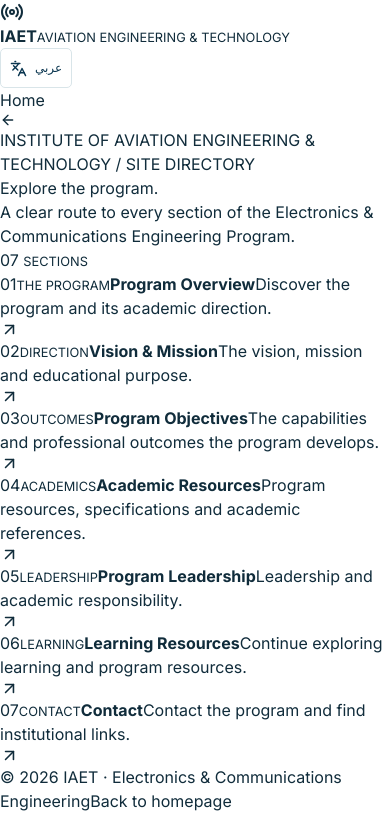
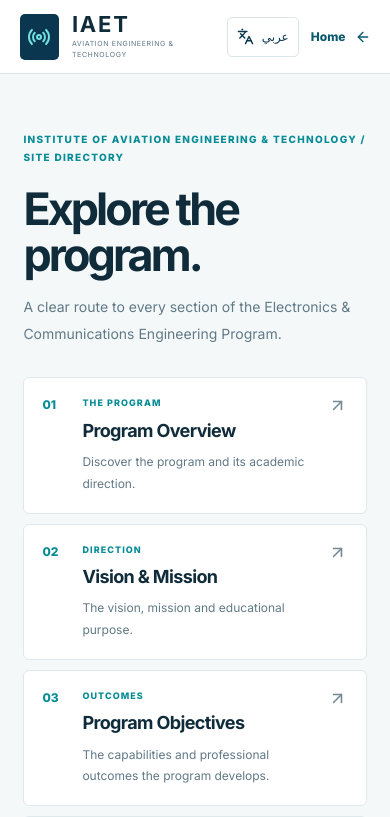
Before and after one commit to Abdo1629/iaet-comm, a Next.js app: page /navigation in a window 390 px wide. Shown: the top 817 px of the page. Built offline with nearby package versions, Linux system fonts and the light colour scheme.

Commit message:
design: style navigation directory and branded 404 page responsively

```diff
--- a/app/globals.css
+++ b/app/globals.css
@@ -838,3 +838,184 @@ html[dir="rtl"] .desktop-nav > a:not(.nav-contact):hover { transform: none; }
 @media (prefers-reduced-motion: reduce) {
   .resource-panel:hover, .button-light:hover { transform: none; }
 }
+
+
+/* Dedicated site directory and branded not-found route */
+.nav-map-link {
+  padding: 9px 12px;
+  border: 1px solid #d8e5e9;
+  border-radius: 4px;
+  color: #0b596d;
+  font-size: 11px;
+  font-weight: 800;
+  white-space: nowrap;
+}
+.nav-map-link:hover { background: #eef8f8; border-color: #9bcdd1; }
+.navigation-page, .not-found-page {
+  min-height: 100svh;
+  background: #f4f8f9;
+  color: #102c3b;
+  display: flex;
+  flex-direction: column;
+}
+.navigation-header, .not-found-header {
+  min-height: 88px;
+  padding: 18px clamp(1.25rem, 6vw, 7rem);
+  display: flex;
+  align-items: center;
+  justify-content: space-between;
+  gap: 22px;
+  background: #fff;
+  border-bottom: 1px solid #d9e5e9;
+}
+.navigation-brand {
+  display: inline-flex;
+  align-items: center;
+  gap: 13px;
+  min-width: 0;
+}
+.navigation-brand-icon {
+  width: 46px;
+  height: 46px;
+  display: grid;
+  place-items: center;
+  background: #0a3650;
+  color: #72e0dc;
+  border-radius: 5px;
+}
+.navigation-brand > span:last-child { display: flex; flex-direction: column; gap: 4px; }
+.navigation-brand strong { font-size: 22px; line-height: 1; letter-spacing: .08em; }
+.navigation-brand small { font-size: 8px; letter-spacing: .09em; color: #617987; }
+.navigation-header-actions { display: flex; align-items: center; gap: 22px; }
+.navigation-home-link {
+  display: inline-flex;
+  align-items: center;
+  gap: 9px;
+  color: #0b596d;
+  font-size: 12px;
+  font-weight: 800;
+}
+.navigation-hero {
+  width: min(1440px, 100%);
+  margin: 0 auto;
+  padding: clamp(4rem, 8vw, 7rem) clamp(1.25rem, 7vw, 7rem) 3rem;
+  display: flex;
+  align-items: end;
+  justify-content: space-between;
+  gap: 30px;
+}
+.navigation-eyebrow {
+  color: #078c96;
+  font-size: 10px;
+  font-weight: 800;
+  letter-spacing: .13em;
+  line-height: 1.8;
+}
+.navigation-hero h1, .not-found-content h1 {
+  margin: 20px 0 16px;
+  font-size: clamp(3rem, 6.2vw, 6rem);
+  line-height: 1.03;
+  letter-spacing: -.065em;
+  font-weight: 700;
+  text-wrap: balance;
+}
+.navigation-intro { max-width: 590px; color: #617987; font-size: 14px; line-height: 1.9; }
+.navigation-count { display: flex; flex-direction: column; color: #0b435d; font-size: clamp(2.8rem, 5vw, 4.8rem); line-height: 1; font-weight: 700; letter-spacing: -.06em; }
+.navigation-count small { margin-top: 12px; font-size: 9px; letter-spacing: .14em; color: #708894; }
+.navigation-directory {
+  width: min(1440px, 100%);
+  margin: 0 auto;
+  padding: 0 clamp(1.25rem, 7vw, 7rem) clamp(4rem, 8vw, 7rem);
+  display: grid;
+  grid-template-columns: repeat(2, minmax(0, 1fr));
+  gap: 14px;
+}
+.navigation-card {
+  min-height: 145px;
+  padding: 23px;
+  display: grid;
+  grid-template-columns: 38px minmax(0, 1fr) 24px;
+  align-items: start;
+  gap: 17px;
+  background: #fff;
+  border: 1px solid #dfe9ec;
+  border-radius: 6px;
+  transition: transform .22s ease, border-color .22s ease, box-shadow .22s ease;
+}
+.navigation-card:hover { transform: translateY(-3px); border-color: #9bcdd1; box-shadow: 0 14px 35px #0b27370d; }
+.navigation-card-number { color: #078c96; font-size: 12px; font-weight: 800; }
+.navigation-card-copy { display: flex; flex-direction: column; align-items: start; gap: 9px; }
+.navigation-card-copy small { color: #078c96; font-size: 9px; font-weight: 800; letter-spacing: .12em; }
+.navigation-card-copy strong { font-size: 20px; line-height: 1.3; letter-spacing: -.035em; }
+.navigation-card-copy > span { color: #617987; font-size: 12px; line-height: 1.8; }
+.navigation-card-arrow { color: #718995; transition: transform .2s ease; }
+.navigation-card:hover .navigation-card-arrow { transform: translate(2px, -2px); color: #078c96; }
+.navigation-footer {
+  margin-top: auto;
+  padding: 23px clamp(1.25rem, 7vw, 7rem);
+  display: flex;
+  justify-content: space-between;
+  align-items: center;
+  gap: 16px;
+  background: #071f31;
+  color: #c3d5dc;
+  font-size: 10px;
+  line-height: 1.8;
+}
+.navigation-footer a { color: #72e0dc; font-weight: 700; }
+html[dir="rtl"] .navigation-hero h1, html[dir="rtl"] .not-found-content h1 { letter-spacing: -.025em; line-height: 1.45; }
+html[dir="rtl"] .navigation-card-arrow { transform: scaleX(-1); }
+html[dir="rtl"] .navigation-card:hover .navigation-card-arrow { transform: scaleX(-1) translate(2px, -2px); }
+.not-found-content {
+  position: relative;
+  isolation: isolate;
+  overflow: hidden;
+  flex: 1;
+  min-height: 600px;
+  display: flex;
+  align-items: center;
+  padding: clamp(4rem, 9vw, 8rem) clamp(1.25rem, 9vw, 9rem);
+  background: radial-gradient(ellipse at 83% 50%, #0b435d 0%, #082d43 30%, #061f31 68%);
+  color: #fff;
+}
+.not-found-content > div:first-child { position: relative; z-index: 2; max-width: 700px; }
+.not-found-code { display: block; color: #72e0dc; font-size: clamp(6rem, 16vw, 13rem); line-height: .8; letter-spacing: -.09em; font-weight: 800; }
+.not-found-rule { display: block; width: 66px; height: 3px; margin: 32px 0; background: #72e0dc; }
+.not-found-content .navigation-eyebrow { color: #8ae8e1; }
+.not-found-content h1 { max-width: 650px; font-size: clamp(2.7rem, 5.5vw, 5rem); }
+.not-found-description { max-width: 560px; color: #c1d4dc; font-size: 14px; line-height: 2; }
+.not-found-actions { display: flex; align-items: center; flex-wrap: wrap; gap: 14px; margin-top: 32px; }
+.not-found-primary, .not-found-secondary { min-height: 48px; padding: 0 17px; display: inline-flex; align-items: center; justify-content: center; gap: 10px; font-size: 12px; font-weight: 800; border-radius: 4px; }
+.not-found-primary { background: #72e0dc; color: #082b3a; }
+.not-found-secondary { color: #fff; border: 1px solid #527383; }
+.not-found-orbit { position: absolute; width: min(47vw, 620px); aspect-ratio: 1; right: -3%; top: 50%; transform: translateY(-50%); pointer-events: none; }
+.not-found-orbit span { position: absolute; inset: 0; border: 1px solid #72e0dc25; border-radius: 50%; }
+.not-found-orbit span:nth-child(2) { inset: 12%; border-color: #72e0dc45; }
+.not-found-orbit span:nth-child(3) { inset: 25%; border-color: #72e0dc70; }
+.not-found-orbit i { position: absolute; width: 12px; height: 12px; right: 23%; top: 19%; border-radius: 50%; background: #72e0dc; box-shadow: 0 0 0 12px #72e0dc16, 0 0 40px #72e0dc66; }
+@media (max-width: 1024px) {
+  .nav-map-link { font-size: 10px; padding: 8px; }
+  .navigation-card { padding: 18px; grid-template-columns: 28px minmax(0, 1fr) 20px; gap: 12px; }
+}
+@media (max-width: 760px) {
+  .navigation-header, .not-found-header { min-height: 72px; padding: 13px 5%; }
+  .navigation-brand small { max-width: 155px; font-size: 7px; }
+  .navigation-header-actions { gap: 12px; }
+  .navigation-hero { padding: 56px 6% 30px; align-items: start; }
+  .navigation-hero h1 { font-size: clamp(2.8rem, 11vw, 4rem); }
+  .navigation-count { display: none; }
+  .navigation-directory { padding: 0 6% 55px; grid-template-columns: 1fr; gap: 10px; }
+  .navigation-card { min-height: 125px; }
+  .navigation-card-copy strong { font-size: 18px; }
+  .navigation-footer { align-items: start; flex-direction: column; padding: 22px 6%; }
+  .not-found-content { min-height: 610px; padding: 75px 6%; }
+  .not-found-content h1 { font-size: clamp(2.7rem, 10vw, 4rem); }
+  .not-found-orbit { width: 80vw; right: -35%; opacity: .55; }
+  .not-found-actions { align-items: stretch; flex-direction: column; }
+  .not-found-primary, .not-found-secondary { width: 100%; }
+  .nav-map-link { display: none; }
+}
+@media (prefers-reduced-motion: reduce) {
+  .navigation-card, .navigation-card-arrow { transition: none; }
+  .navigation-card:hover { transform: none; }
+}
```
